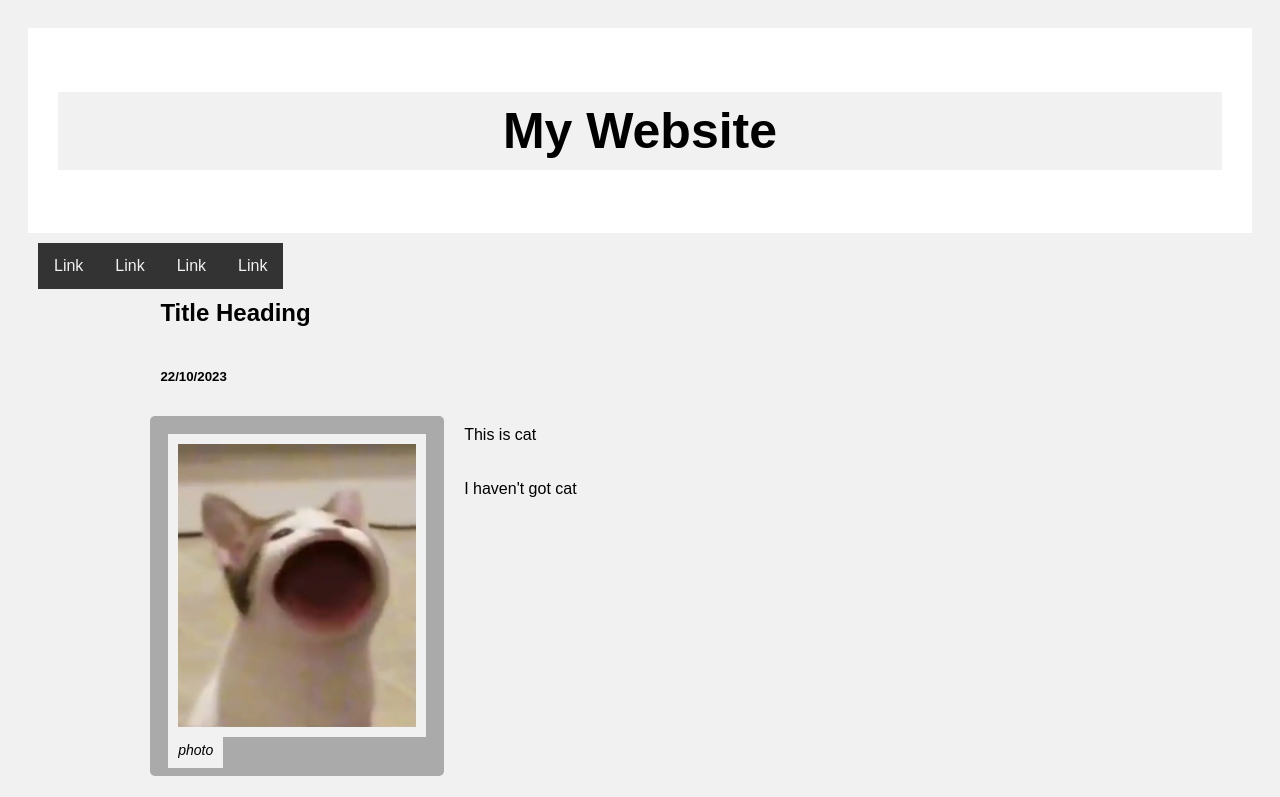
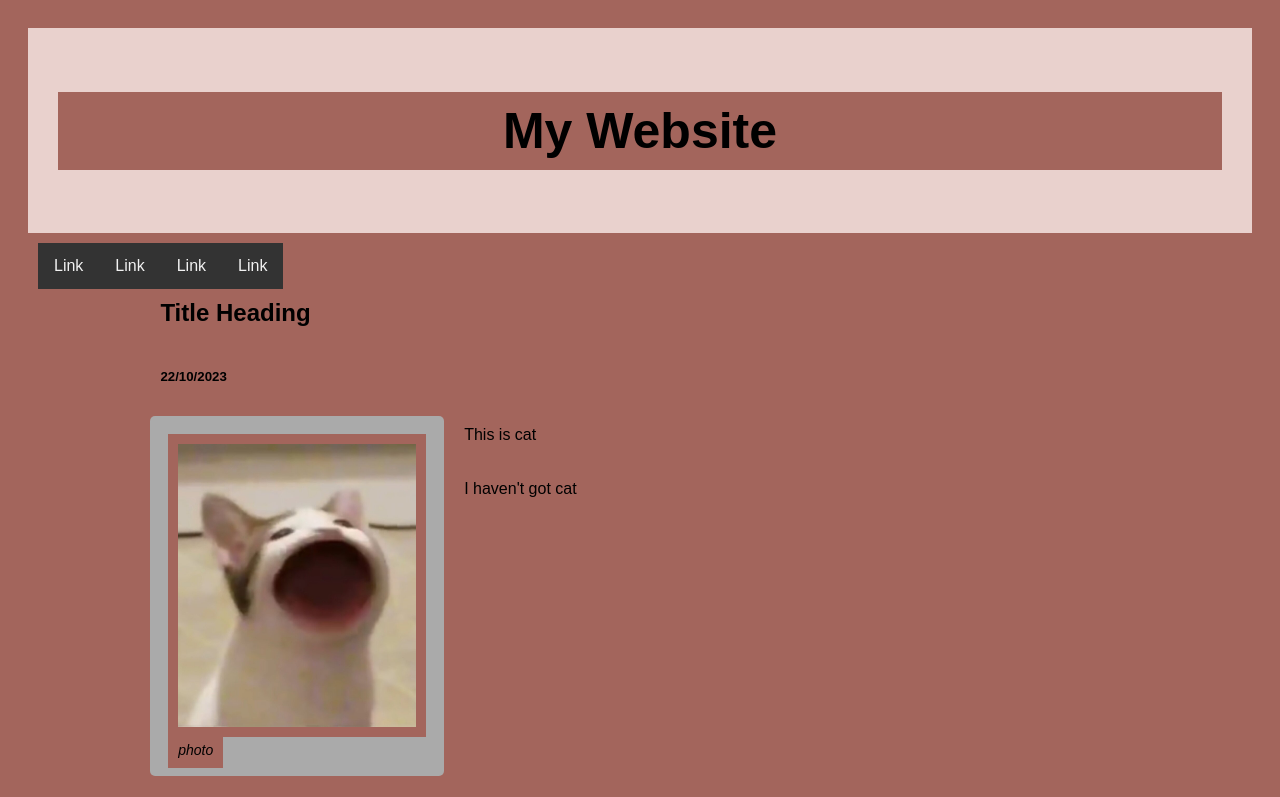
Before and after one commit to XieLian993/XieLian993.github.io, a plain HTML site: page index.html in a window 1280 px wide. Shown: the top 797 px of the page. Drawn offline with Linux system fonts and the light colour scheme.

Commit message:
style.css

```diff
--- a/style.css
+++ b/style.css
@@ -2,12 +2,12 @@
 	box-sizing: border-box;
 	font-family: Arial;
 	padding: 10px;
-	background: #f1f1f1;
+	background: #A3655C;
 }
 .header {
 	padding: 30px;
 	text-align: center;
-	background: white;
+	background: #E9D1CD;
 }
 .header h1 {
 	font-size: 50px;
```
